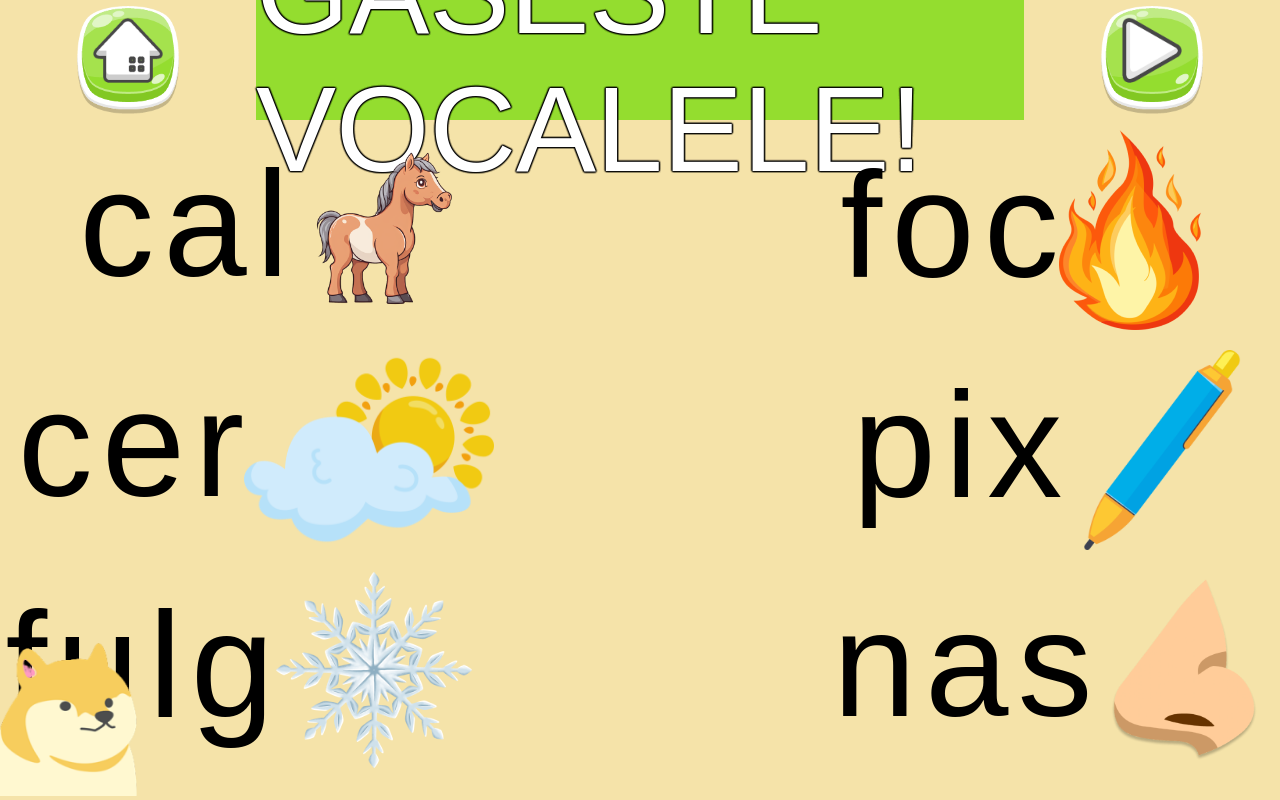
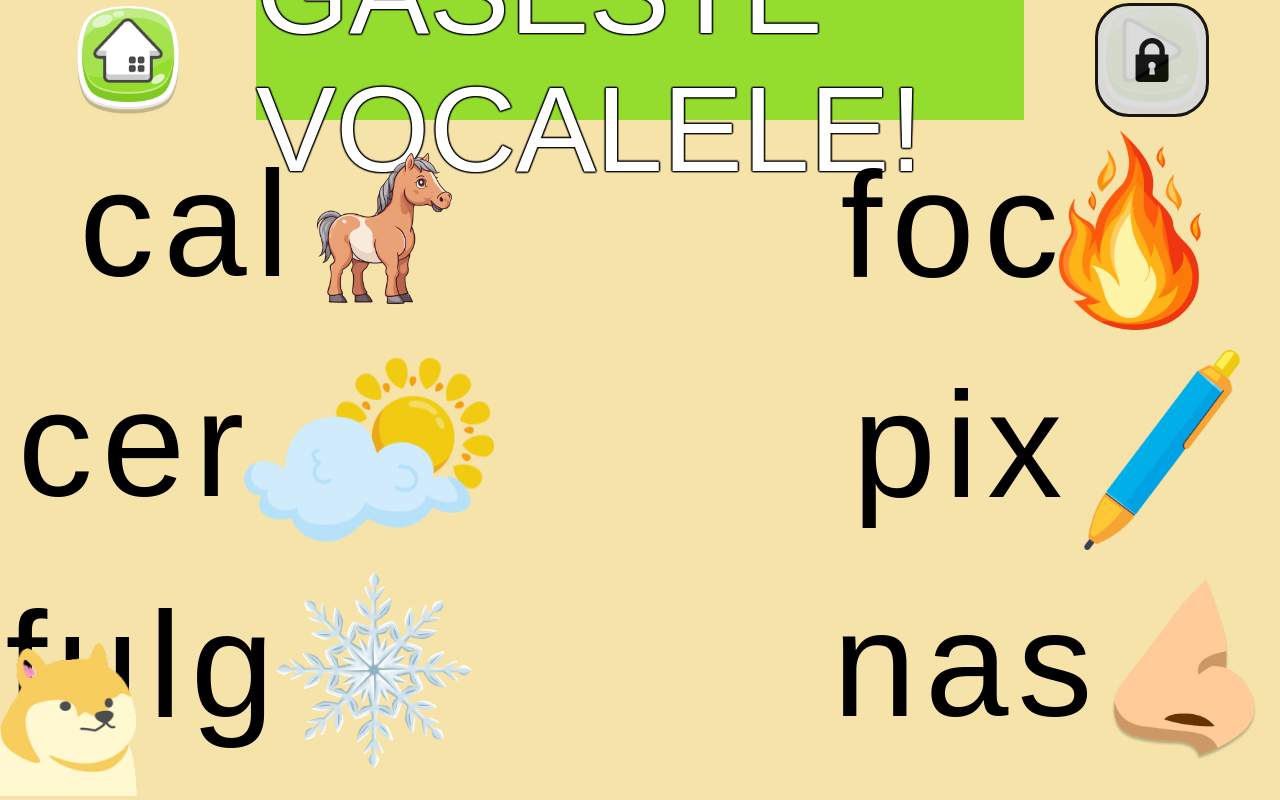
Before and after one commit to Vasile07/lexi-learn, a React (Create React App) app: page /lexi-learn/levels/recunoaste-vocalele in a window 1280 px wide. Built offline with nearby package versions, Linux system fonts and the light colour scheme; a web font is replaced by a local one.

Commit message:
Add Lock Levels

```diff
--- a/src/App.js
+++ b/src/App.js
@@ -6,9 +6,16 @@ import PrindeLexiJoc from "./components/games/PrindeLexiJoc";
 import {LevelsProvider} from "./LevelsProvider";
 import RecunoasteVocaleleJoc from "./components/games/RecunoasteVocaleleJoc";
 import SuneteSiPronuntieJoc from "./components/games/SuneteSiPronuntieJoc";
-import LevelComplete from "./windows/LevelComplete"; // Import LevelsPage
+import LevelComplete from "./windows/LevelComplete";
+import {useEffect} from "react"; // Import LevelsPage
 
 function App() {
+
+    useEffect(() => {
+        if (!localStorage.getItem("currentLevel"))
+            localStorage.setItem("currentLevel", "1");
+    }, []);
+
     return (
 
         <LevelsProvider>
@@ -21,6 +28,7 @@ function App() {
                     <Route path="/levels/invata-silabe"
                            element={
                                <PaginaJoc
+                                   levelNumber={1}
                                    component={PrindeLexiJoc}
                                    title={"PRINDE-L PE LEXI!"}
                                    levelLink={"/invata-silabe"}
@@ -34,6 +42,7 @@ function App() {
                     <Route path="/levels/recunoaste-vocalele"
                            element={
                                <PaginaJoc
+                                   levelNumber={2}
                                    component={RecunoasteVocaleleJoc}
                                    title={"GASESTE VOCALELE!"}
                                    levelLink={"/recunoaste-vocalele"}
@@ -44,6 +53,7 @@ function App() {
                     <Route path="/levels/sunete-si-pronuntie"
                            element={
                                <PaginaJoc
+                                   levelNumber={3}
                                    component={SuneteSiPronuntieJoc}
                                    title={"ÎNVĂȚĂM VOCALELE!"}
                                    levelLink={"/sunete-si-pronuntie"}
--- a/src/components/ClickableLetter.jsx
+++ b/src/components/ClickableLetter.jsx
@@ -1,6 +1,6 @@
 import {useState} from "react";
 
-export default function ClickableLetter({letter, setText}) {
+export default function ClickableLetter({letter, setText, vocalaGasita}) {
     const [isVowel, setIsVowel] = useState(false);
     const [animate, setAnimate] = useState(false);
     const [shake, setShake] = useState(false); // New state for shaking effect
@@ -10,6 +10,7 @@ export default function ClickableLetter({letter, setText}) {
             setText(letter)
             setAnimate(true);
             setIsVowel(true);
+            vocalaGasita()
             setTimeout(() => {
                 setAnimate(false);
             }, 300);
--- a/src/components/Cuvant.jsx
+++ b/src/components/Cuvant.jsx
@@ -1,11 +1,11 @@
 import ClickableLetter from "./ClickableLetter";
 
-export default function Cuvant({cuvant, setText}) {
+export default function Cuvant({cuvant, setText, vocalaGasita}) {
     return (
         <div style={styles.cuvant}>
             {
                 cuvant.split('').map((letter, index) => (
-                    <ClickableLetter key={index} letter={letter} setText={setText}/>
+                    <ClickableLetter key={index} letter={letter} setText={setText} vocalaGasita={vocalaGasita}/>
                 ))
             }
         </div>
--- a/src/components/Level.jsx
+++ b/src/components/Level.jsx
@@ -1,18 +1,37 @@
 import buttonBackground from "../assets/images/buttons/ButtonBackground.png"
 import button from "../assets/images/buttons/SmallButton.png"
 import {useNavigate} from "react-router-dom";
+import lock from "../assets/images/icons/lock.png"
+import {useEffect, useState} from "react";
 
-export default function Level({level, path}) {
+export default function Level({level, path, setText}) {
     const navigate = useNavigate();
+    const [isLocked, setIsLocked] = useState(true);
     const goToLevel = () => {
-        navigate(path);
+        if (!isLocked)
+            navigate(path);
+        else
+            setText("Nivelul este încă blocat.")
     }
+    useEffect(() => {
+        if (level <= parseInt(localStorage.getItem("currentLevel")))
+            setIsLocked(false)
+        else
+            setIsLocked(true)
+    }, [level, localStorage.getItem("currentLevel")]);
 
     return (
         <div style={styles.levelContainer} onClick={goToLevel}>
             <img src={buttonBackground} style={styles.buttonBackground} alt="buttonBackground"></img>
             <img src={button} style={styles.button} alt="button"></img>
             <p style={styles.text}>{level}</p>
+            {
+                isLocked &&
+                <div style={styles.lockdiv}>
+                    <img src={lock} width={"auto"} height={"40%"} alt={"lock"}/>
+                </div>
+            }
+
         </div>
     )
 }
@@ -40,6 +59,19 @@ const styles = {
         width: "auto",
         height: "46%",
     },
+    lockdiv: {
+        position: "absolute",
+        top: "5%",
+        height: "46%",
+        aspectRatio: 1,
+        display: "flex",
+        justifyContent: "center",
+        alignItems: "center",
+        backgroundColor: '#D9D9D9',
+        opacity: 0.9,
+        border: "3px black solid",
+        borderRadius: "30%"
+    },
     text: {
         color: "#fff",
         textShadow: "0 0 3px black, 0 0 3px black, 0 0 3px black, 0 0 3px black, 0 0 3px black, 0 0 3px black, 0 0 3px black, 0 0 3px black, 0 0 3px black",
--- a/src/components/Levels.jsx
+++ b/src/components/Levels.jsx
@@ -3,13 +3,13 @@ import ribbon from "../assets/images/menu/Ribbon.png";
 import Level from "./Level";
 import {useLevels} from "../LevelsProvider";
 
-export default function Levels() {
+export default function Levels({setText}) {
     const levels = useLevels();
 
     const getLevelContainer = (levelNumber, levelPath) => {
         return (
             <div style={{width: "15%", height: "20%"}}>
-                <Level level={levelNumber} path={levelPath}/>
+                <Level level={levelNumber} path={levelPath} setText={setText}/>
             </div>
         )
     }
--- a/src/windows/LevelsPage.jsx
+++ b/src/windows/LevelsPage.jsx
@@ -1,16 +1,24 @@
-import React from "react"
+import React, {useState} from "react"
 import LexiDog from "../components/LexiDog"
 import Levels from "../components/Levels"
 import CloudyBackgorund from "../components/CloudyBackground"
 
 export default function LevelsPage(properties){
-
+    const [text, setText] = useState("Alege un nivel pe care doreşti să îl parcurgi.");
+    const handleSetText = (newText) => {
+        if (text === newText) {
+            setText("");
+            setTimeout(() => setText(newText), 0);
+        } else {
+            setText(newText);
+        }
+    };
     return (
         <div style={styles.pageContainer}>
             <CloudyBackgorund />
-            <LexiDog text={"Alege un nivel pe care doreşti să îl parcurgi."}/>
+            <LexiDog text={text}/>
             <div style={styles.levelsContainer}>
-                <Levels/>
+                <Levels setText={handleSetText}/>
             </div>
         </div>
     )
--- a/src/windows/PaginaJoc.jsx
+++ b/src/windows/PaginaJoc.jsx
@@ -4,8 +4,9 @@ import homeIcon from "../assets/images/icons/HomeIcon.png"
 import nextIcon from "../assets/images/icons/PlayIcon.png"
 import React, {useState} from "react";
 import {useNavigate} from "react-router-dom";
+import lock from "../assets/images/icons/lock.png";
 
-export default function PaginaJoc({component, title, enunt, levelLink, params}) {
+export default function PaginaJoc({component, title, enunt, levelLink, params, levelNumber}) {
     const [text, setText] = useState(enunt);
     const handleSetText = (newText) => {
         if (text === newText) {
@@ -16,6 +17,17 @@ export default function PaginaJoc({component, title, enunt, levelLink, params})
         }
     };
     const navigate = useNavigate();  // Use the useNavigate hook
+
+    const [isCompleted, setIsCompleted] = useState(false);
+    const completeLevel = () => {
+        if (isCompleted) {
+            const currentLevel = parseInt(localStorage.getItem("currentLevel"))
+            const nextLevel = levelNumber + 1
+            localStorage.setItem("currentLevel", nextLevel > currentLevel ? nextLevel.toString() : currentLevel.toString())
+            navigate('/level-complete', {state: {levelLink: levelLink}});
+        } else
+            handleSetText("Încă nu ai completat tot nivelul. Ajută-l pe Lexi până la capăt.")
+    }
 
     return (
         <div style={styles.pageContainer}>
@@ -41,7 +53,7 @@ export default function PaginaJoc({component, title, enunt, levelLink, params})
                     {title}
                 </div>
                 <div style={styles.nextButton} onClick={() => {
-                    navigate('/level-complete', {state: {levelLink: levelLink}});
+                    completeLevel()
                 }}>
                     <img
                         src={button}
@@ -56,10 +68,20 @@ export default function PaginaJoc({component, title, enunt, levelLink, params})
                         }}
                         alt={"home"}
                     />
+                    {
+                        !isCompleted &&
+                        <div style={styles.lockdiv}>
+                            <img src={lock} width={"auto"} height={"40%"} alt={"lock"}/>
+                        </div>
+                    }
                 </div>
             </div>
             <div style={styles.gameScreen}>
-                {component && React.createElement(component, {...params, setText: handleSetText})}
+                {component && React.createElement(component, {
+                    ...params,
+                    setText: handleSetText,
+                    completeLevel: () => setIsCompleted(true)
+                })}
             </div>
             <div>
                 <LexiDog text={text}/>
@@ -116,5 +138,16 @@ const styles = {
         width: "100%",
         height: "85%",
         display: "flex",
-    }
+    },
+    lockdiv: {
+        height: "100%",
+        aspectRatio: 1,
+        display: "flex",
+        justifyContent: "center",
+        alignItems: "center",
+        backgroundColor: '#D9D9D9',
+        opacity: 0.9,
+        border: "3px black solid",
+        borderRadius: "30%"
+    },
 }
```
Also changed, not shown: src/components/games/PrindeLexiJoc.jsx (+14 -2 lines), src/components/games/RecunoasteVocaleleJoc.jsx (+16 -3 lines), src/components/games/SuneteSiPronuntieJoc.jsx (+19 -2 lines), src/assets/images/icons/lock.png (added).
